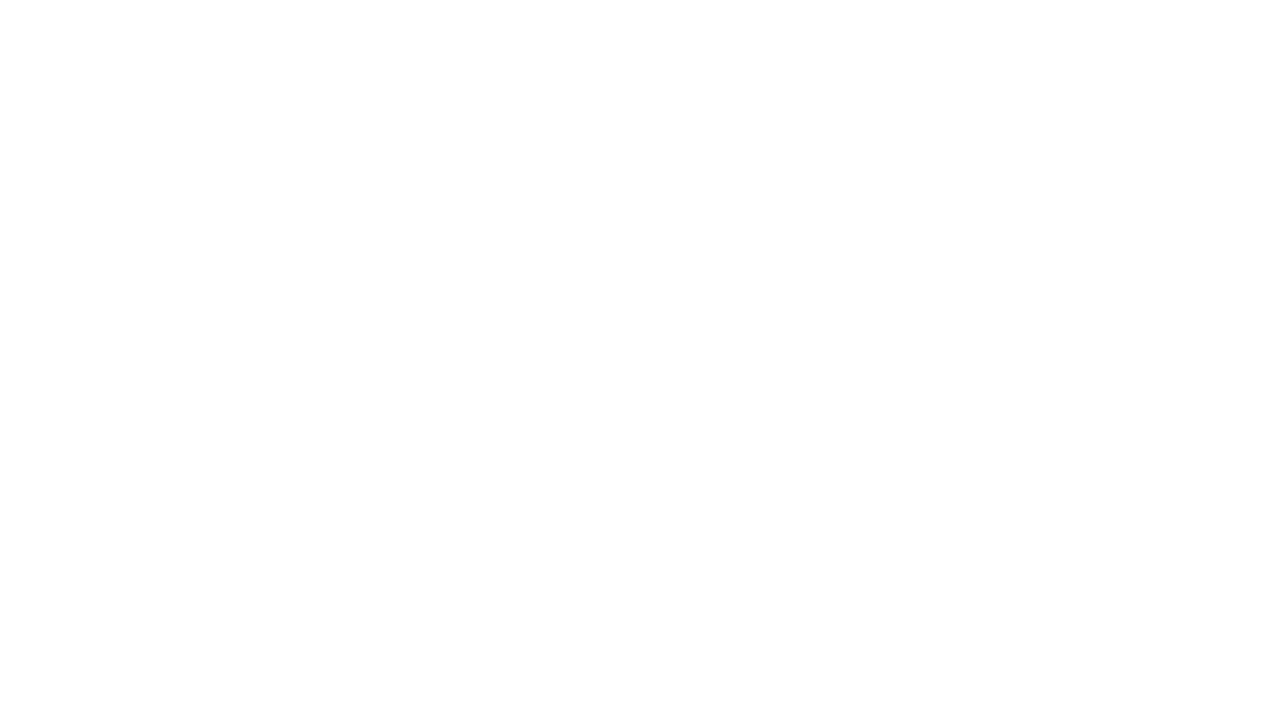
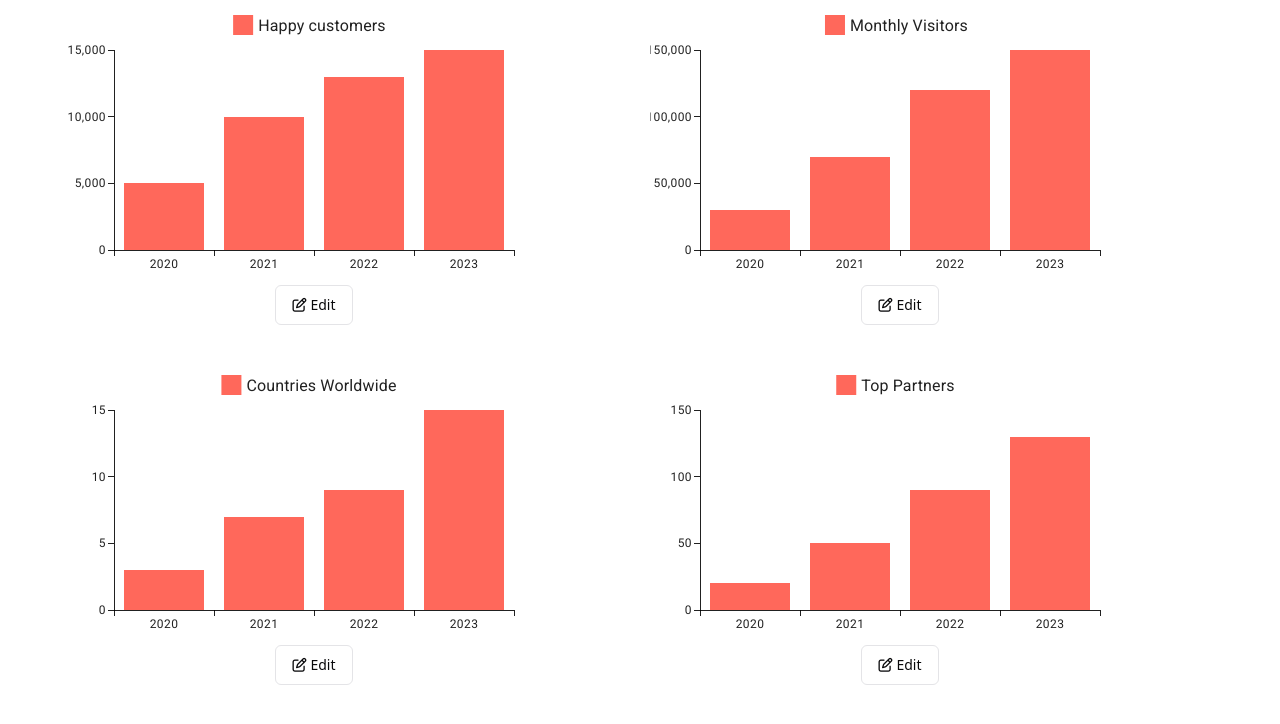
Before and after one commit to meed0ff/medical-dashboard, a React (Vite) app: page / in a window 1280 px wide. Shown: the top 724 px of the page. Built offline with nearby package versions, Linux system fonts and the light colour scheme.

Commit message:
Stats charts was added

```diff
--- a/package.json
+++ b/package.json
@@ -10,6 +10,10 @@
     "preview": "vite preview"
   },
   "dependencies": {
+    "@emotion/react": "^11.11.4",
+    "@emotion/styled": "^11.11.5",
+    "@mui/material": "^5.15.19",
+    "@mui/x-charts": "^7.6.1",
     "@radix-ui/react-label": "^2.0.2",
     "@radix-ui/react-slot": "^1.0.2",
     "axios": "^1.7.2",
@@ -21,6 +25,7 @@
     "react-hook-form": "^7.51.5",
     "react-query": "^3.39.3",
     "react-router-dom": "^6.23.1",
+    "recharts": "^2.12.7",
     "tailwind-merge": "^2.3.0",
     "tailwindcss-animate": "^1.0.7"
   },
--- a/src/App.tsx
+++ b/src/App.tsx
@@ -1,8 +1,12 @@
 import "./App.css";
 // import { Login } from "./components/Login";
+import { Stats } from "./components/Stats"
 
 function App() {
-  return <>{/* <Login/> */}</>;
+  return <>
+    {/* <Login /> */}
+    <Stats />
+  </>;
 }
 
 export default App;
--- /dev/null
+++ b/src/components/Stats.css
@@ -0,0 +1,3 @@
+@import url('https://fonts.googleapis.com/css2?family=Roboto:ital,wght@0,100;0,300;0,400;0,500;0,700;0,900;1,100;1,300;1,400;1,500;1,700;1,900&display=swap');
+
+@import url('https://cdnjs.cloudflare.com/ajax/libs/font-awesome/6.5.2/css/all.min.css');
--- /dev/null
+++ b/src/components/Stats.tsx
@@ -0,0 +1,77 @@
+import { useState } from "react"
+import { BarChart } from '@mui/x-charts/BarChart';
+import { Button } from "./ui/button";
+import "./Stats.css"
+
+export const Stats = () => {
+
+    const [data, setData] = useState({
+        customers: { amount: [5000, 10000, 13000, 15000], year: ['2020', '2021', '2022', '2023'] },
+        visitors: { amount: [30000, 70000, 120000, 150000], year: ['2020', '2021', '2022', '2023'] },
+        countries: { amount: [3, 7, 9, 15], year: ['2020', '2021', '2022', '2023'] },
+        partners: { amount: [20, 50, 90, 130], year: ['2020', '2021', '2022', '2023'] }
+    })
+
+    return (
+        <>
+
+            <div className="bars grid grid-cols-2 items-center justify-center max-w-[1280px] w-[90%] mx-auto max-[700px]:grid-cols-1 gap-5">
+                <div className="max-w-[500px] flex flex-col items-center justify-center">
+                    <BarChart
+                        height={300}
+                        series={[
+                            { data: data.customers.amount, label: 'Happy customers', id: 'pvId', color: "#ff685b" },
+                        ]}
+                        xAxis={[{ data: data.customers.year, scaleType: 'band' }]}
+                    />
+                    <Button className="translate-y-[-15px] flex gap-1 items-center justify-center" variant={'outline'}>
+                        <i className="fa-regular fa-pen-to-square"></i>
+                        Edit
+                    </Button>
+                </div>
+
+                <div className="max-w-[500px] flex flex-col items-center justify-center">
+                    <BarChart
+                        height={300}
+                        series={[
+                            { data: data.visitors.amount, label: 'Monthly Visitors', id: 'pvId', color: "#ff685b" },
+                        ]}
+                        xAxis={[{ data: data.visitors.year, scaleType: 'band' }]}
+                    />
+                    <Button className="translate-y-[-15px] flex gap-1 items-center justify-center" variant={'outline'}>
+                        <i className="fa-regular fa-pen-to-square"></i>
+                        Edit
+                    </Button>
+                </div>
+
+                <div className="max-w-[500px] flex flex-col items-center justify-center">
+                    <BarChart
+                        height={300}
+                        series={[
+                            { data: data.countries.amount, label: 'Countries Worldwide', id: 'pvId', color: "#ff685b" },
+                        ]}
+                        xAxis={[{ data: data.countries.year, scaleType: 'band' }]}
+                    />
+                    <Button className="translate-y-[-15px] flex gap-1 items-center justify-center" variant={'outline'}>
+                        <i className="fa-regular fa-pen-to-square"></i>
+                        Edit
+                    </Button>
+                </div>
+
+                <div className="max-w-[500px] flex flex-col items-center justify-center">
+                    <BarChart
+                        height={300}
+                        series={[
+                            { data: data.partners.amount, label: 'Top Partners', id: 'pvId', color: "#ff685b" },
+                        ]}
+                        xAxis={[{ data: data.partners.year, scaleType: 'band' }]}
+                    />
+                    <Button className="translate-y-[-15px] flex gap-1 items-center justify-center" variant={'outline'}>
+                        <i className="fa-regular fa-pen-to-square"></i>
+                        Edit
+                    </Button>
+                </div>
+            </div>
+        </>
+    )
+}
```
Also changed, not shown: 1 other file (tests, documents, lock files or other folders).
